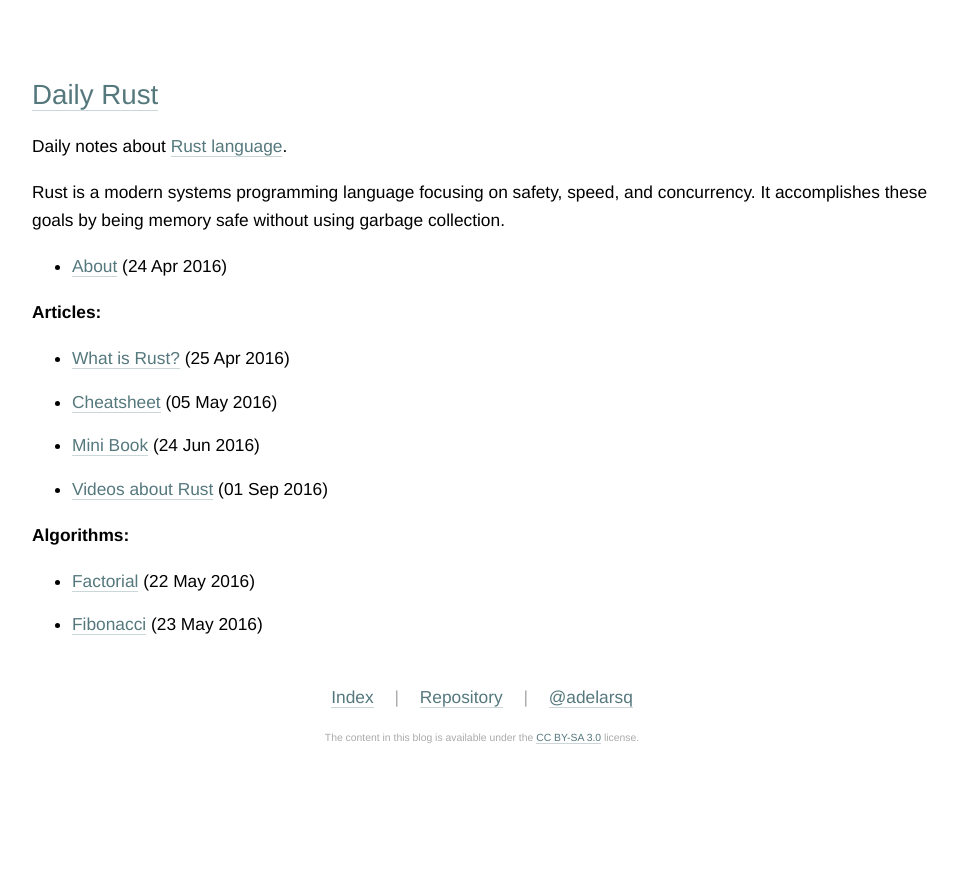
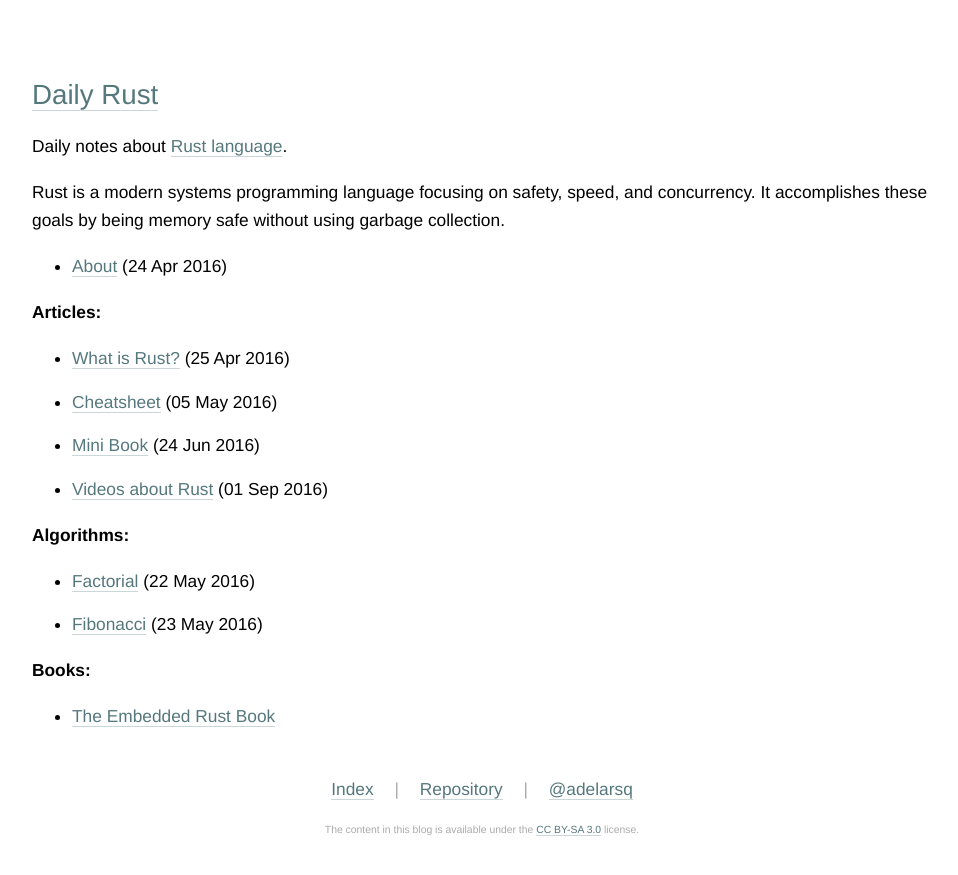
Before and after one commit to adelarsq/daily-rust.github.io, a Jekyll site: the page built from index.md, in a window 1280 px wide. Shown: the top 875 px of the page, without its empty margins (158-1116 px from the left). Built offline with Jekyll 4.4.1, drawn with Linux system fonts in a browser that asks for light colours.

Commit message:
Update index.md

```diff
--- a/index.md
+++ b/index.md
@@ -36,3 +36,7 @@ Rust is a modern systems programming language focusing on safety, speed, and con
     {% endif %}
   {% endfor %}
 </ul>
+
+**Books:**
+
+- [The Embedded Rust Book](https://rust-embedded.github.io/book/intro/index.html)
```
